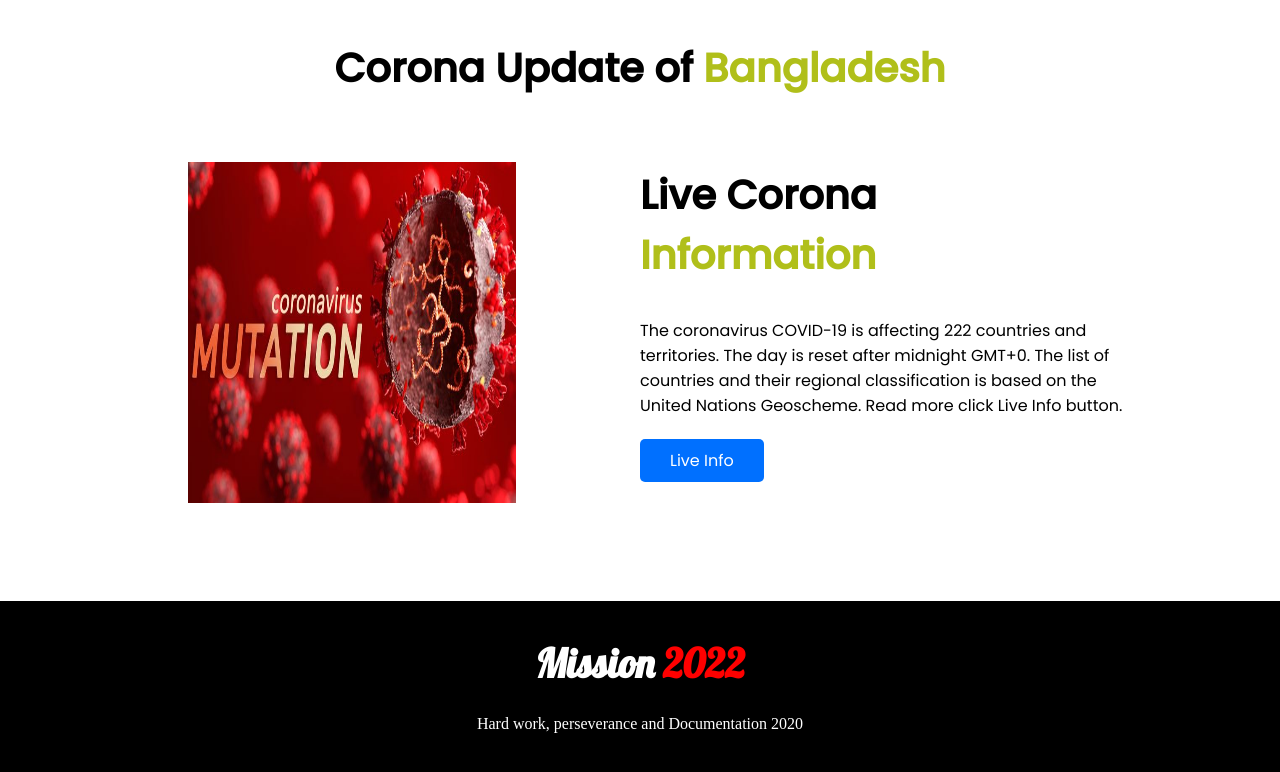
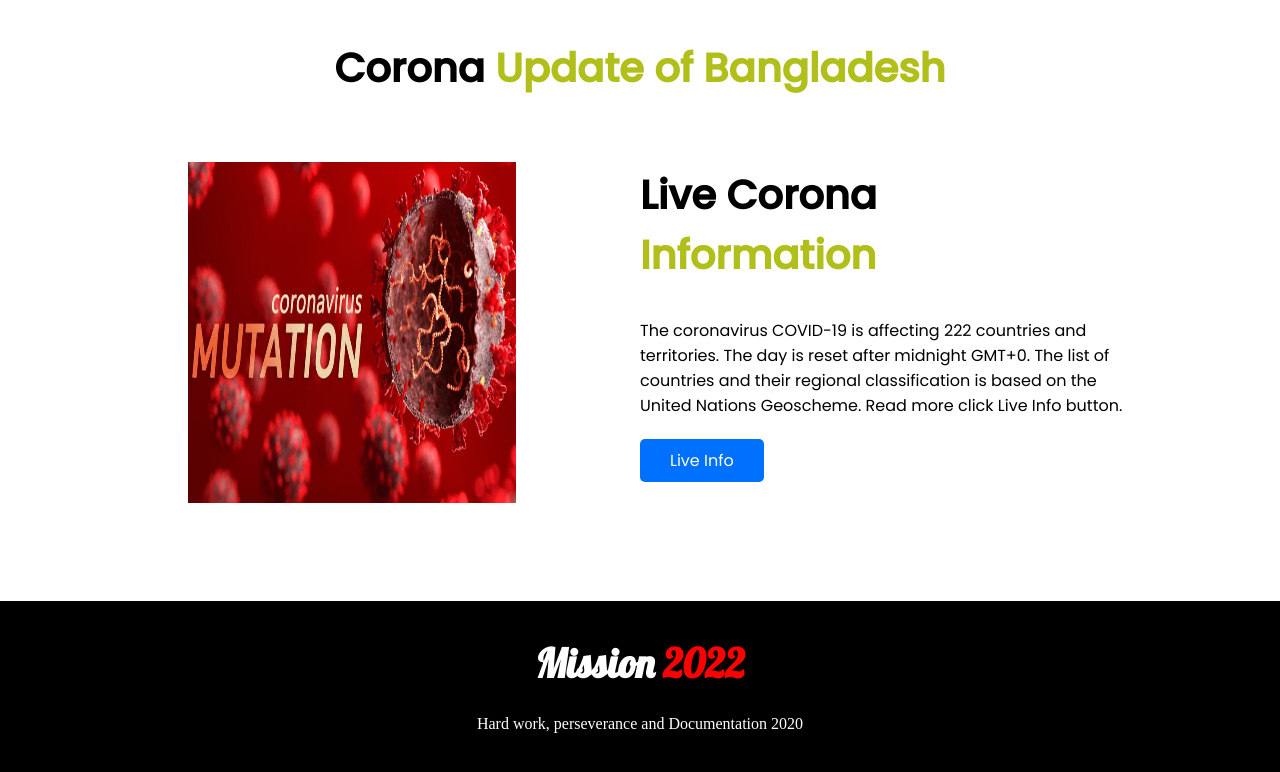
Before and after one commit to merazul2755/Simple-websit-1, a plain HTML site: page index.html in a window 1280 px wide. Shown: the part 1859-2631 px from the top of the page. Drawn offline with Linux system fonts and the light colour scheme.

Commit message:
second commit

```diff
--- a/index.html
+++ b/index.html
@@ -101,7 +101,7 @@
 
     <section>
         <div class="corona-header">
-            <h1>Corona Update of <span class="span">Bangladesh</span></h1>
+            <h1>Corona  <span class="span">Update of Bangladesh</span></h1>
         </div>
 
         <div class="section4">
```
